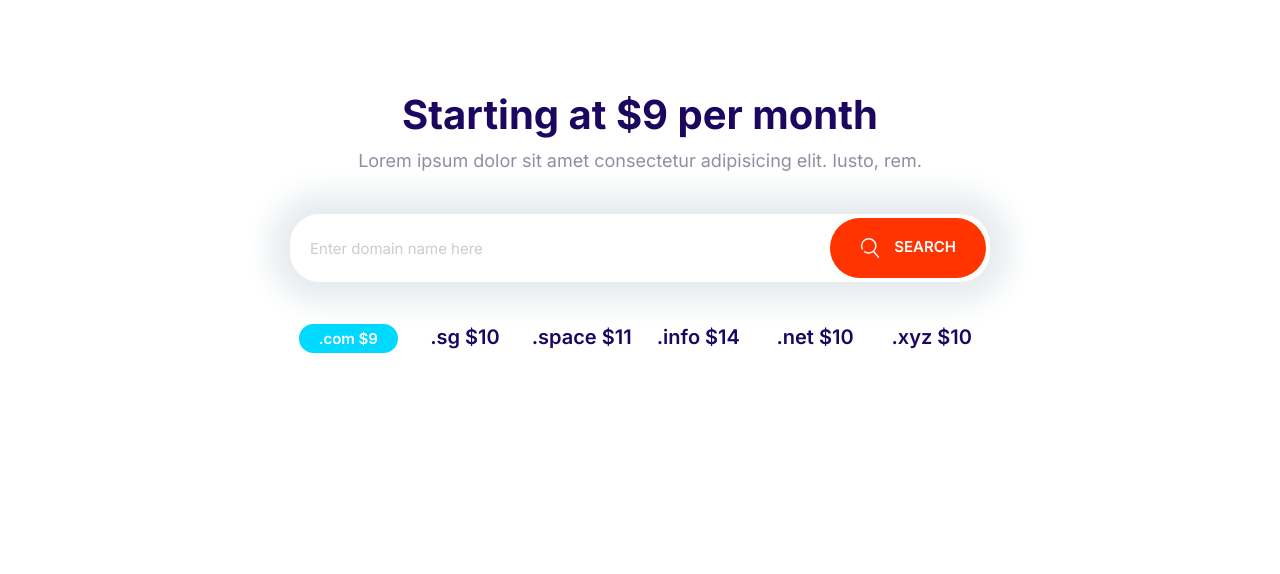
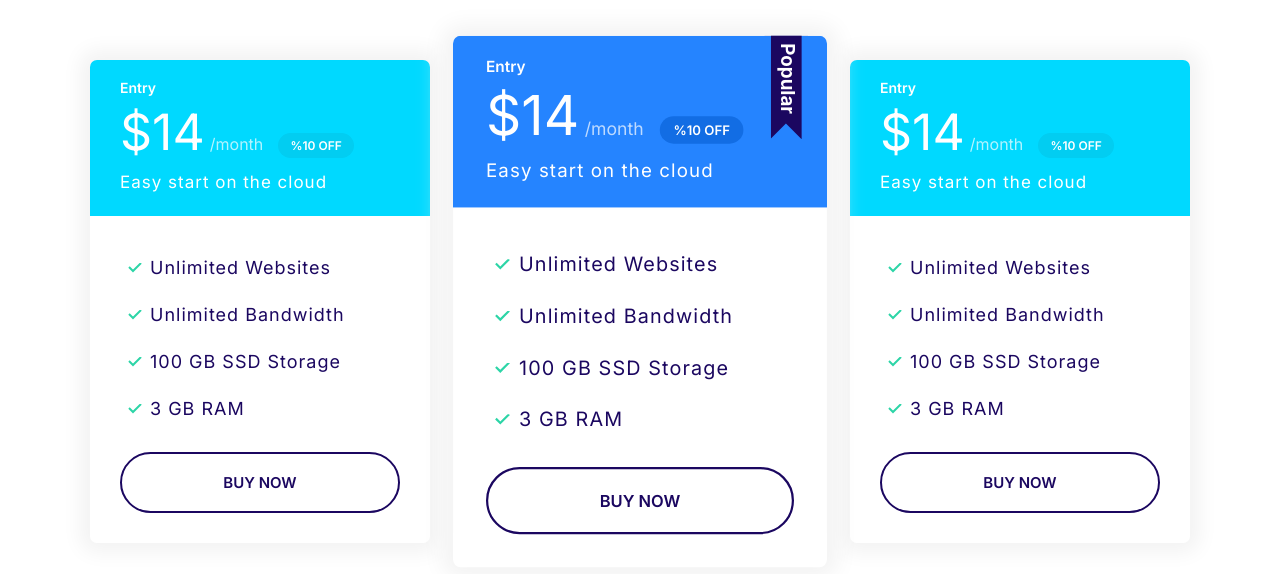
Before and after one commit to hamidrezahashemi71/htmlcssproject, a plain HTML site: page index.html in a window 1280 px wide. Drawn offline with Linux system fonts and the light colour scheme.

Commit message:
Build Block Plans component.

```diff
--- a/css/styles.css
+++ b/css/styles.css
@@ -195,12 +195,11 @@ a {
 .btn {
     border-radius: 40px;
     border: 0;
-    /* to make the pointer into a hand */
     cursor: pointer;
     font-size: 1.8rem;
     font-weight: 600;
     margin: 1rem 0;
-    padding: 2rem 3rem;
+    padding: 2rem 4vw;
     text-align: center;
     text-transform: uppercase;
     white-space: nowrap;
@@ -354,6 +353,21 @@ a {
     font-size: 2rem;
     font-weight: 300;
     letter-spacing: 1px;
+}
+
+.plan--popular {
+    transform: scale(1.1)
+}
+
+.plan {
+    transition: transform 0.3s ease-out;
+}
+
+.plan:hover {
+    transform: scale(1.05);
+}
+.plan--popular:hover {
+    transform: scale(1.15);
 }
 
 .plan--popular .card__header {
@@ -726,3 +740,18 @@ a {
         grid-template-columns: repeat(auto-fit, minmax(10rem, 1fr));
     }
 }
+
+/* PLAN BLOCK */
+.block-plans .grid {
+    gap: 8rem 4rem;
+}
+
+@media screen and (max-width: 1024px) {
+    .block-plans {
+        max-width: 500px;
+        margin: 0 auto;
+    }
+    .plan--popular {
+        transform: scale(1)
+    }
+}
--- a/index.html
+++ b/index.html
@@ -15,30 +15,68 @@
     <title>Document</title>
   </head>
   <body>
-    <section class="block container block-domain">
-      <header class="block__header">
-        <h2>Starting at $9 per month</h2>
-        <p>
-          Lorem ipsum dolor sit amet consectetur adipisicing elit. Iusto, rem.
-        </p>
-      </header>
-      <div class="input-group">
-        <input type="text" class="input" placeholder="Enter domain name here" />
-        <button class="btn btn--accent">
-          <svg class="icon icon--primary icon--small">
-            <use xlink:href="images/sprite.svg#search"></use>
-          </svg>
-          Search
-        </button>
+    <section class="block container block-plans">
+      <div class="grid grid--1x3">
+        <div class="plan">
+          <div class="card card--secondary">
+            <header class="card__header">
+              <h3 class="plan__name">Entry</h3>
+              <span class="plan__price">$14</span>
+              <span class="plan__billing-cycle">/month</span>
+              <span class="badge badge--secondary badge--small"> %10 OFF </span>
+              <span class="plan__description">Easy start on the cloud</span>
+            </header>
+            <div class="card__body">
+              <ul class="list list--tick">
+                <li class="list__item">Unlimited Websites</li>
+                <li class="list__item">Unlimited Bandwidth</li>
+                <li class="list__item">100 GB SSD Storage</li>
+                <li class="list__item">3 GB RAM</li>
+              </ul>
+              <button class="btn btn--outline">buy now</button>
+            </div>
+          </div>
+          </div>
+          <div class="plan plan--popular">
+          <div class="card card--primary">
+            <header class="card__header">
+              <h3 class="plan__name">Entry</h3>
+              <span class="plan__price">$14</span>
+              <span class="plan__billing-cycle">/month</span>
+              <span class="badge badge--primary badge--small"> %10 OFF </span>
+              <span class="plan__description">Easy start on the cloud</span>
+            </header>
+            <div class="card__body">
+              <ul class="list list--tick">
+                <li class="list__item">Unlimited Websites</li>
+                <li class="list__item">Unlimited Bandwidth</li>
+                <li class="list__item">100 GB SSD Storage</li>
+                <li class="list__item">3 GB RAM</li>
+              </ul>
+              <button class="btn btn--outline">buy now</button>
+            </div>
+          </div>
+        </div>
+        <div class="plan">
+          <div class="card card--secondary">
+            <header class="card__header">
+              <h3 class="plan__name">Entry</h3>
+              <span class="plan__price">$14</span>
+              <span class="plan__billing-cycle">/month</span>
+              <span class="badge badge--secondary badge--small"> %10 OFF </span>
+              <span class="plan__description">Easy start on the cloud</span>
+            </header>
+            <div class="card__body">
+              <ul class="list list--tick">
+                <li class="list__item">Unlimited Websites</li>
+                <li class="list__item">Unlimited Bandwidth</li>
+                <li class="list__item">100 GB SSD Storage</li>
+                <li class="list__item">3 GB RAM</li>
+              </ul>
+              <button class="btn btn--outline">buy now</button>
+            </div>
+          </div>
       </div>
-      <ul class="list block-domain__prices">
-        <li><span class="badge badge--secondary">.com $9</span></li>
-        <li>.sg $10</li>
-        <li>.space $11</li>
-        <li>.info $14</li>
-        <li>.net $10</li>
-        <li>.xyz $10</li>
-      </ul>
     </section>
     <script src="js/main.js"></script>
   </body>
```
Also changed, not shown: componenets/blockplans.html (added, +63 -0 lines), note.txt (+107 -0 lines).
